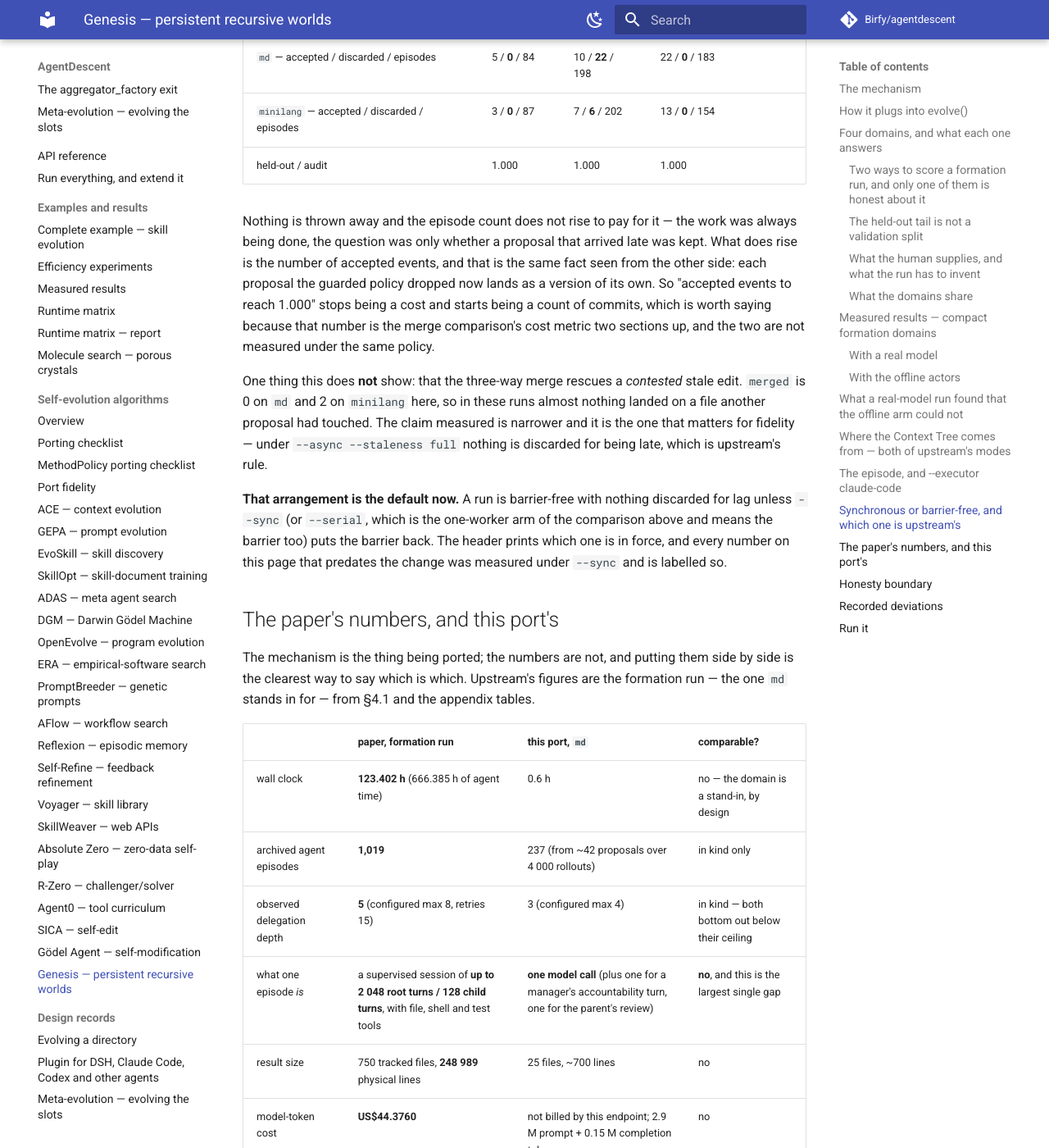
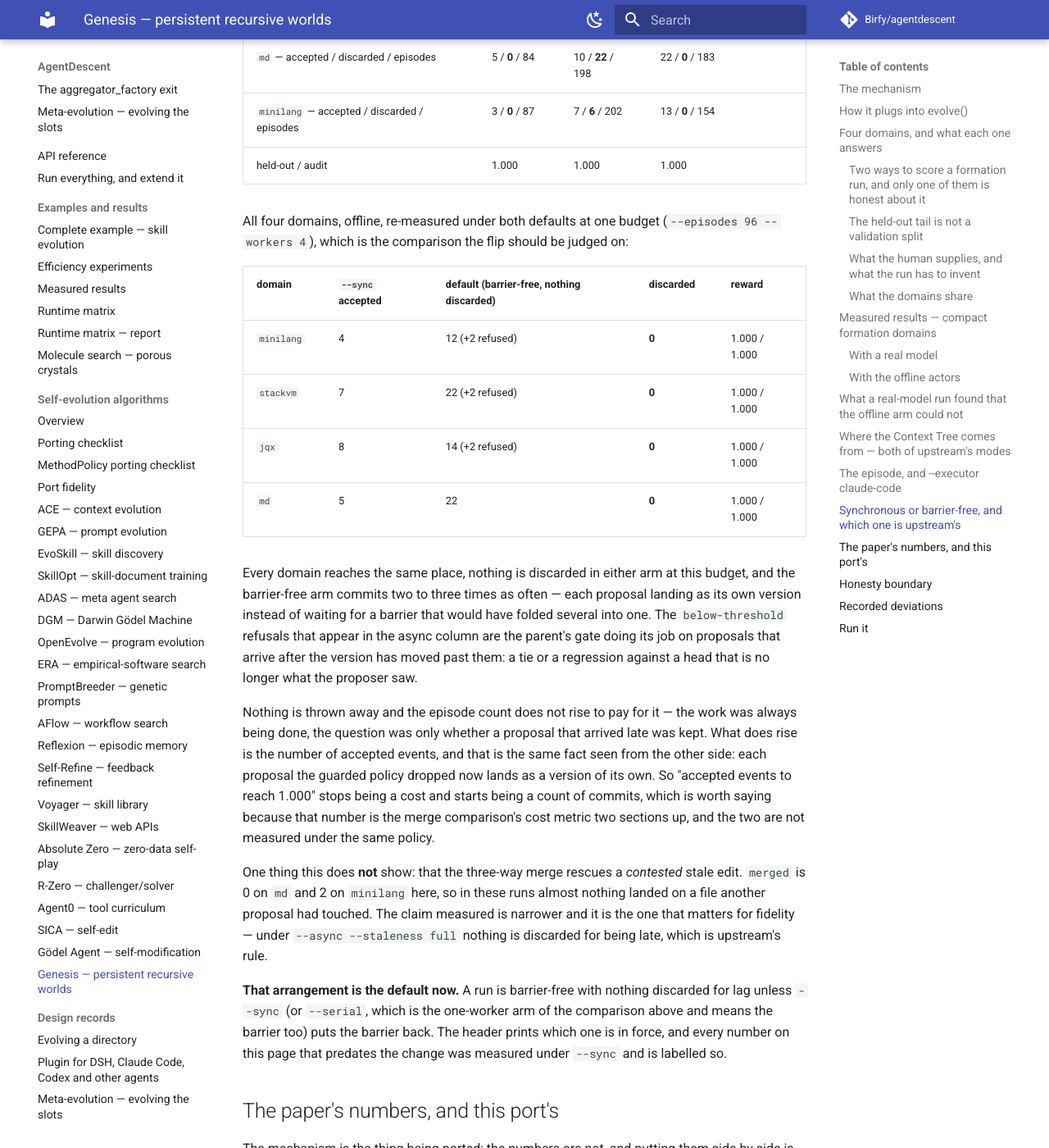
Before and after one commit to Birfy/agentdescent, an MkDocs documentation site: the page built from docs/algo-genesis.md, in a window 1280 px wide and 1400 px high, scrolled down 14317 px. Shown: the whole window at 82% size. Built offline with MkDocs 1.6.1 and Material for MkDocs 9.7.7, drawn with Linux system fonts in a browser that asks for light colours; comment, search, counter and statistics services are not loaded.

Commit message:
Genesis: re-measure every offline arm under the new default
All four domains at one budget (--episodes 96 --workers 4), sync against barrier-free:

  minilang  4 -> 12 accepted    stackvm  7 -> 22
  jqx       8 -> 14             md       5 -> 22

All eight runs reach 1.000, and nothing is discarded in either arm at this budget. The
barrier-free arm commits two to three times as often, which is the same fact the earlier
comparison showed from the other side: each proposal lands as its own version instead of
waiting for a barrier that folds several into one. The `below-threshold` refusals in the
async column are the parent's gate on a proposal that arrives after the head has moved
past it -- a tie or a regression against a version the proposer never saw.

Co-Authored-By: Claude Opus 5 <noreply@anthropic.com>
Claude-Session: https://claude.ai/code/session_016CjFJhQ2Wxq9Vr3Fu38KrW

```diff
--- a/docs/algo-genesis.md
+++ b/docs/algo-genesis.md
@@ -610,6 +610,23 @@ Genesis diff is never contract-breaking (`SpatialContract` marks nothing so), so
 | `minilang` — accepted / discarded / episodes | 3 / **0** / 87 | 7 / **6** / 202 | 13 / **0** / 154 |
 | held-out / audit | 1.000 | 1.000 | 1.000 |
 
+All four domains, offline, re-measured under both defaults at one budget
+(`--episodes 96 --workers 4`), which is the comparison the flip should be judged on:
+
+| domain | `--sync` accepted | default (barrier-free, nothing discarded) | discarded | reward |
+|---|---|---|---|---|
+| `minilang` | 4 | 12 (+2 refused) | **0** | 1.000 / 1.000 |
+| `stackvm` | 7 | 22 (+2 refused) | **0** | 1.000 / 1.000 |
+| `jqx` | 8 | 14 (+2 refused) | **0** | 1.000 / 1.000 |
+| `md` | 5 | 22 | **0** | 1.000 / 1.000 |
+
+Every domain reaches the same place, nothing is discarded in either arm at this budget,
+and the barrier-free arm commits two to three times as often — each proposal landing as
+its own version instead of waiting for a barrier that would have folded several into
+one. The `below-threshold` refusals that appear in the async column are the parent's
+gate doing its job on proposals that arrive after the version has moved past them: a
+tie or a regression against a head that is no longer what the proposer saw.
+
 Nothing is thrown away and the episode count does not rise to pay for it — the work was
 always being done, the question was only whether a proposal that arrived late was kept.
 What does rise is the number of accepted events, and that is the same fact seen from the
```
